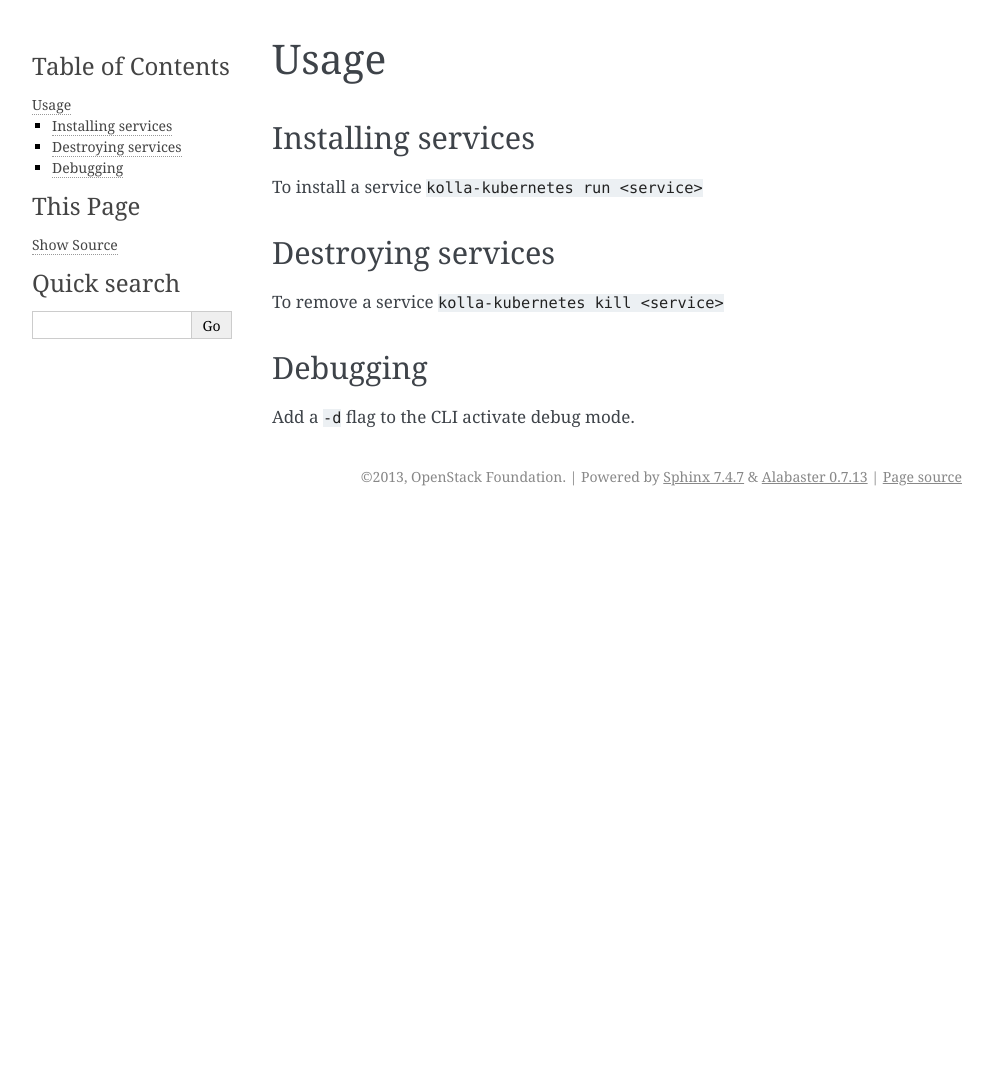
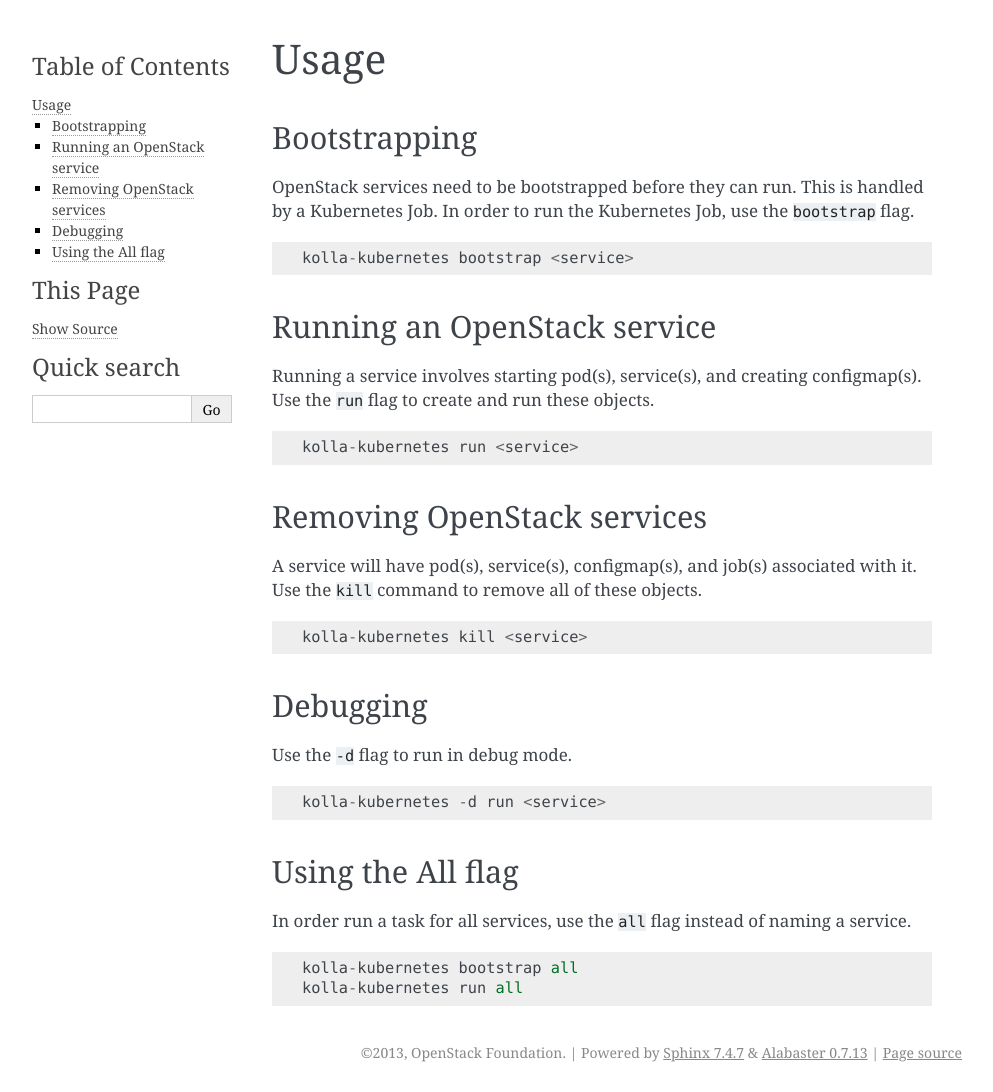
Before and after one commit to openstack-archive/kolla-kubernetes, a Sphinx documentation site: the page built from doc/source/usage.rst, in a window 1280 px wide. Shown: the whole page, without its empty margins (148-1141 px from the left). Built offline with Sphinx 7.4.7, drawn with Linux system fonts in a browser that asks for light colours; before the commit the page ends 900 px from its top, so only the background shows below that.

Commit message:
Add docs around bootstrapping and using the 'all' flag
Change-Id: I4cd16914117480fa67884fbc772d66fa0995364e
Partially-implements: blueprint documentation-initialization

```diff
--- a/doc/source/usage.rst
+++ b/doc/source/usage.rst
@@ -1,18 +1,54 @@
-========
+=====
 Usage
-========
+=====
 
-Installing services
--------------------
+Bootstrapping
+=============
 
-To install a service ``kolla-kubernetes run <service>``
+OpenStack services need to be bootstrapped before they can run. This is handled
+by a Kubernetes Job. In order to run the Kubernetes Job, use the ``bootstrap``
+flag.
 
-Destroying services
--------------------
+::
 
-To remove a service ``kolla-kubernetes kill <service>``
+   kolla-kubernetes bootstrap <service>
+
+Running an OpenStack service
+============================
+
+Running a service involves starting pod(s), service(s), and creating
+configmap(s). Use the ``run`` flag to create and run these objects.
+
+::
+
+   kolla-kubernetes run <service>
+
+Removing OpenStack services
+===========================
+
+A service will have pod(s), service(s), configmap(s), and job(s) associated with
+it. Use the ``kill`` command to remove all of these objects.
+
+::
+
+   kolla-kubernetes kill <service>
 
 Debugging
----------
+=========
 
-Add a ``-d`` flag to the CLI activate debug mode.
+Use the ``-d`` flag to run in debug mode.
+
+::
+
+   kolla-kubernetes -d run <service>
+
+Using the All flag
+==================
+
+In order run a task for all services, use the ``all`` flag instead of naming a
+service.
+
+::
+
+   kolla-kubernetes bootstrap all
+   kolla-kubernetes run all
```
